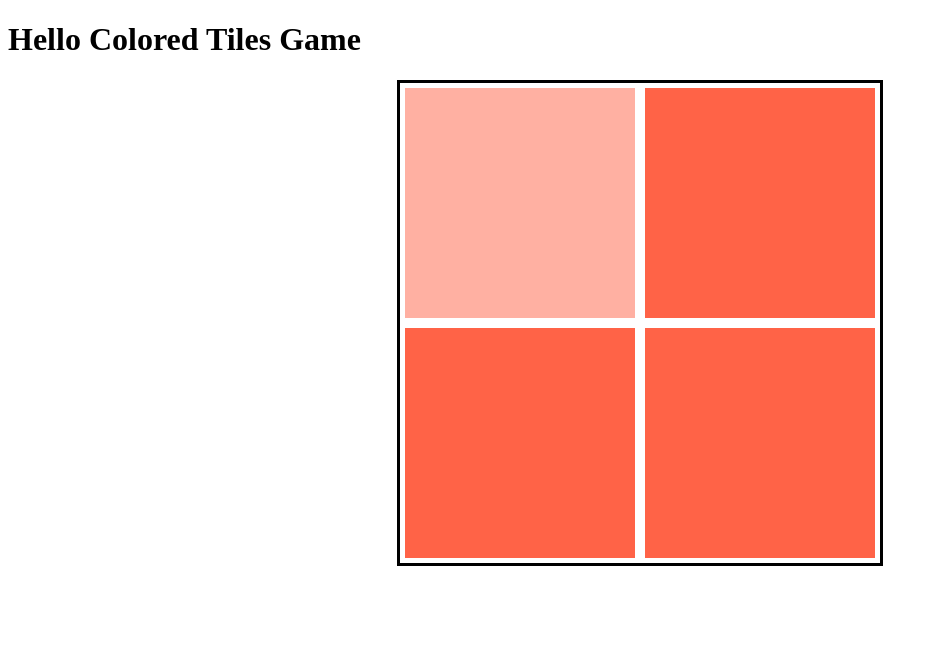
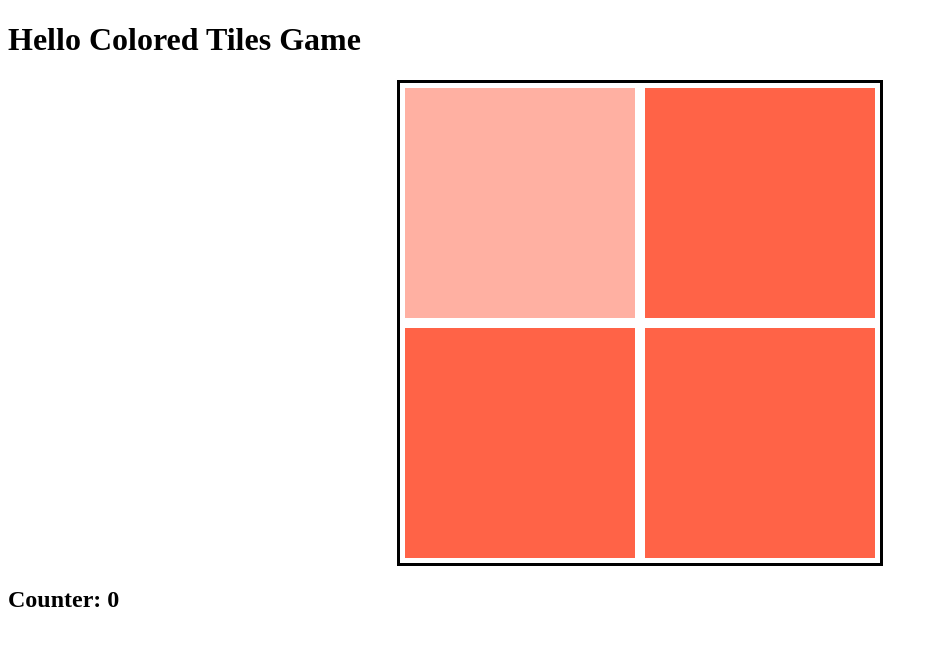
Before and after one commit to ASJvine/tiles, a React app: page / in a window 1280 px wide. Shown: the top 646 px of the page, without its empty margins (0-938 px from the left). Built offline with nearby package versions, Linux system fonts and the light colour scheme; the HTML template or start-up script is replaced by a standard one.

Commit message:
Basic counter component creation

```diff
--- /dev/null
+++ b/src/app/common/Counter.atom.jsx
@@ -0,0 +1,23 @@
+import React from 'react';
+import PropTypes from 'prop-types';
+
+const Counter = ({ className, counterNb, precedingText }) => (
+  <div className={`${className} counter`}>
+    <h2 className="counter-title">
+      {`${precedingText.trim()} ${counterNb}`}
+    </h2>
+  </div>
+);
+
+Counter.defaultProps = {
+  className: '',
+  precedingText: 'Counter:',
+};
+
+Counter.propTypes = {
+  counterNb: PropTypes.number.isRequired,
+  precedingText: PropTypes.string,
+  className: PropTypes.string,
+};
+
+export default Counter;
--- a/src/tiles/Tiles.organism.jsx
+++ b/src/tiles/Tiles.organism.jsx
@@ -1,28 +1,49 @@
 /* eslint-disable class-methods-use-this */
+/* global alert */
 import React from 'react';
 
-import './tiles.scss';
-
+import Counter from '../app/common/Counter.atom';
 import Tile from './Tile.molecule';
 
 import {
   getRowChunkOfSqArray,
 } from '../utils/utils';
+import {
+  tileClassname, tileKey, tilesProps, isDiffColorTile,
+} from './helpers';
+import {
+  INITIAL_GRID_DIMENSION, INITIAL_COUNTER,
+} from './constants';
 
-import { tilesProps } from './helpers';
+import './tiles.scss';
 
 class Tiles extends React.Component {
   constructor(props) {
     super(props);
     this.state = {
-      gridDimension: 2,
+      gridDimension: INITIAL_GRID_DIMENSION,
+      counterNb: INITIAL_COUNTER,
     };
     this.tileClicked = this.tileClicked.bind(this);
   }
 
   tileClicked(e) {
-    console.log('e clicked id', e.target.id);
-    console.log('e clicked id', e.target.className);
+    const { className: tileClass } = e.target;
+    const { counterNb, gridDimension } = this.state;
+
+    if (isDiffColorTile(tileClass)) {
+      this.setState({
+        counterNb: counterNb + 1,
+        gridDimension: gridDimension + 1,
+      });
+      alert('You\'ve got it! Level up +1 point');
+    } else {
+      this.setState({
+        counterNb: 0,
+        gridDimension: 2,
+      });
+      alert('Game Over... Try again!');
+    }
   }
 
   singleTilesRow(rowNb, intTileArray, diffColorTile) {
@@ -30,8 +51,8 @@ class Tiles extends React.Component {
 
     return rowChunk.map((item) => {
       const tileProps = {
-        className: `${diffColorTile === item ? 'diff-color-tile' : ''}`,
-        tileKey: `${rowNb}-${item}`,
+        className: tileClassname(diffColorTile, item),
+        tileKey: tileKey(rowNb, item),
         onClick: this.tileClicked,
       };
 
@@ -52,11 +73,15 @@ class Tiles extends React.Component {
   }
 
   render() {
-    const { gridDimension } = this.state;
+    const { gridDimension, counterNb } = this.state;
     const calculateTilesProps = tilesProps(gridDimension);
+
     return (
-      <div className="grid">
-        { this.tiles({ ...calculateTilesProps }) }
+      <div>
+        <div className="grid">
+          {this.tiles({ ...calculateTilesProps })}
+        </div>
+        <Counter className="tiles-counter" counterNb={counterNb} />
       </div>
     );
   }
--- /dev/null
+++ b/src/tiles/constants.js
@@ -0,0 +1,5 @@
+/* eslint-disable import/prefer-default-export */
+
+export const INITIAL_GRID_DIMENSION = 2;
+export const INITIAL_COUNTER = 0;
+export const DIFF_COLOR_TILE_CLASSNAME = 'diff-color-tile';
--- a/src/tiles/helpers.js
+++ b/src/tiles/helpers.js
@@ -1,8 +1,21 @@
 /* eslint-disable import/prefer-default-export */
 import {
-  getIntArray,
-  getRandomInt,
+  getIntArray, getRandomInt,
 } from '../utils/utils';
+
+import {
+  DIFF_COLOR_TILE_CLASSNAME,
+} from './constants';
+
+export const tileClassname = (diffColorTileId, tileId) => `${diffColorTileId === tileId ? DIFF_COLOR_TILE_CLASSNAME : ''}`;
+
+export const tileKey = (rowId, itemId) => `${rowId}-${itemId}`;
+
+export const isDiffColorTile = (string) => {
+  const reg = new RegExp(DIFF_COLOR_TILE_CLASSNAME);
+
+  return reg.test(string);
+};
 
 export const tilesProps = (gridDimension) => {
   const intTileArray = getIntArray(gridDimension * gridDimension, 1);
```
Also changed, not shown: 1 other file (tests, documents, lock files or other folders).
